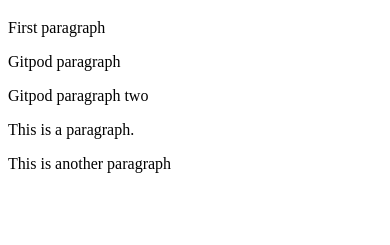
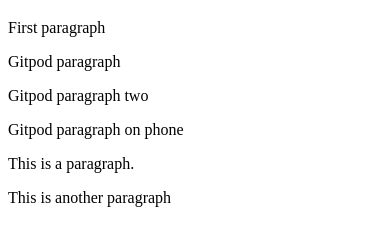
Before and after one commit to johnmuchiriM/learning-git, a plain HTML site: page index.html in a window 390 px wide. Shown: the part 61-306 px from the top of the page. Drawn offline with Linux system fonts and the light colour scheme.

Commit message:
commit from phone

```diff
--- a/index.html
+++ b/index.html
@@ -6,6 +6,7 @@
 <p>First paragraph</p>
 <p>Gitpod paragraph</p>
 <p>Gitpod paragraph two</p>
+<p>Gitpod paragraph on phone</p>
 <p>This is a paragraph.</p>
 <p>This is another paragraph</p>
 </body>
```
